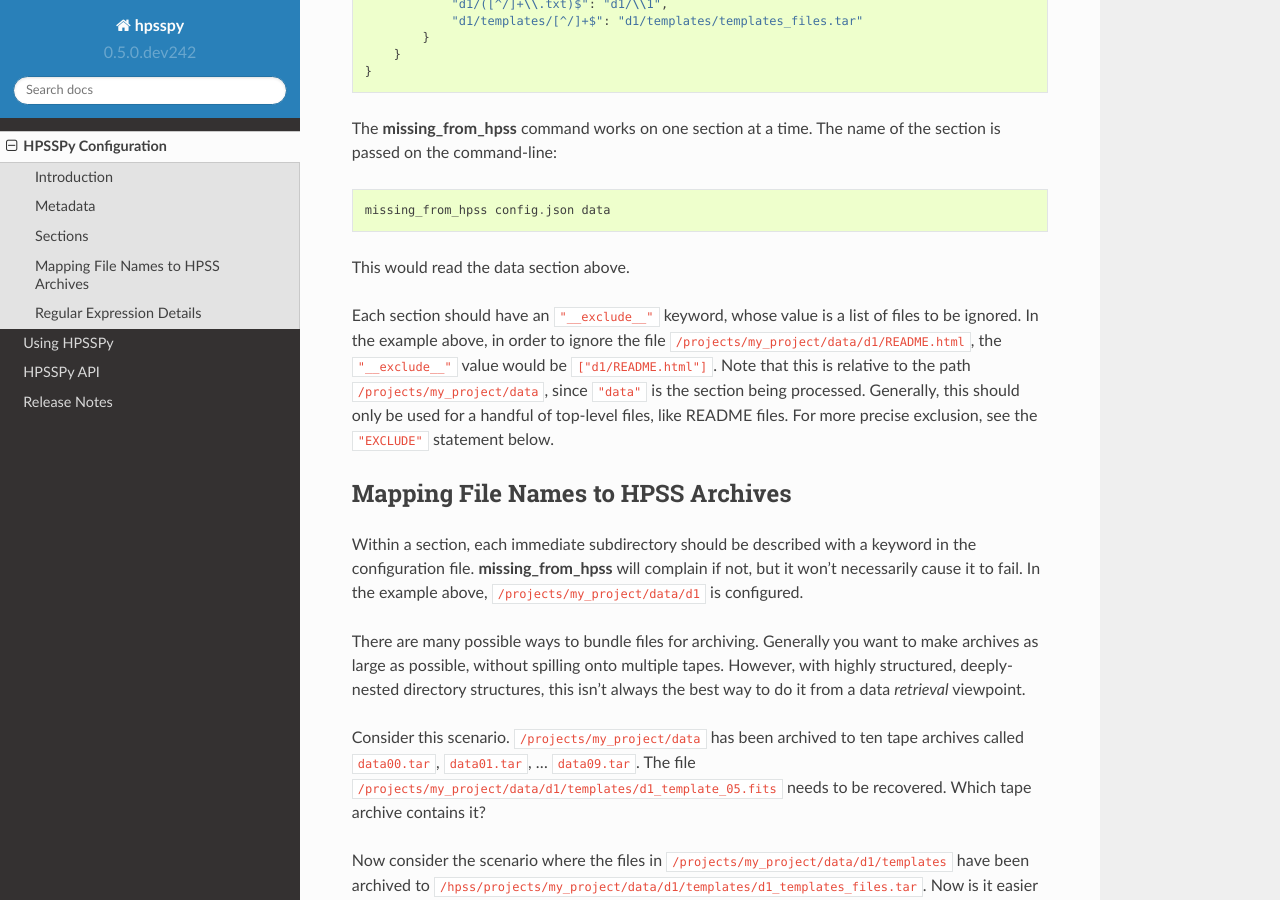
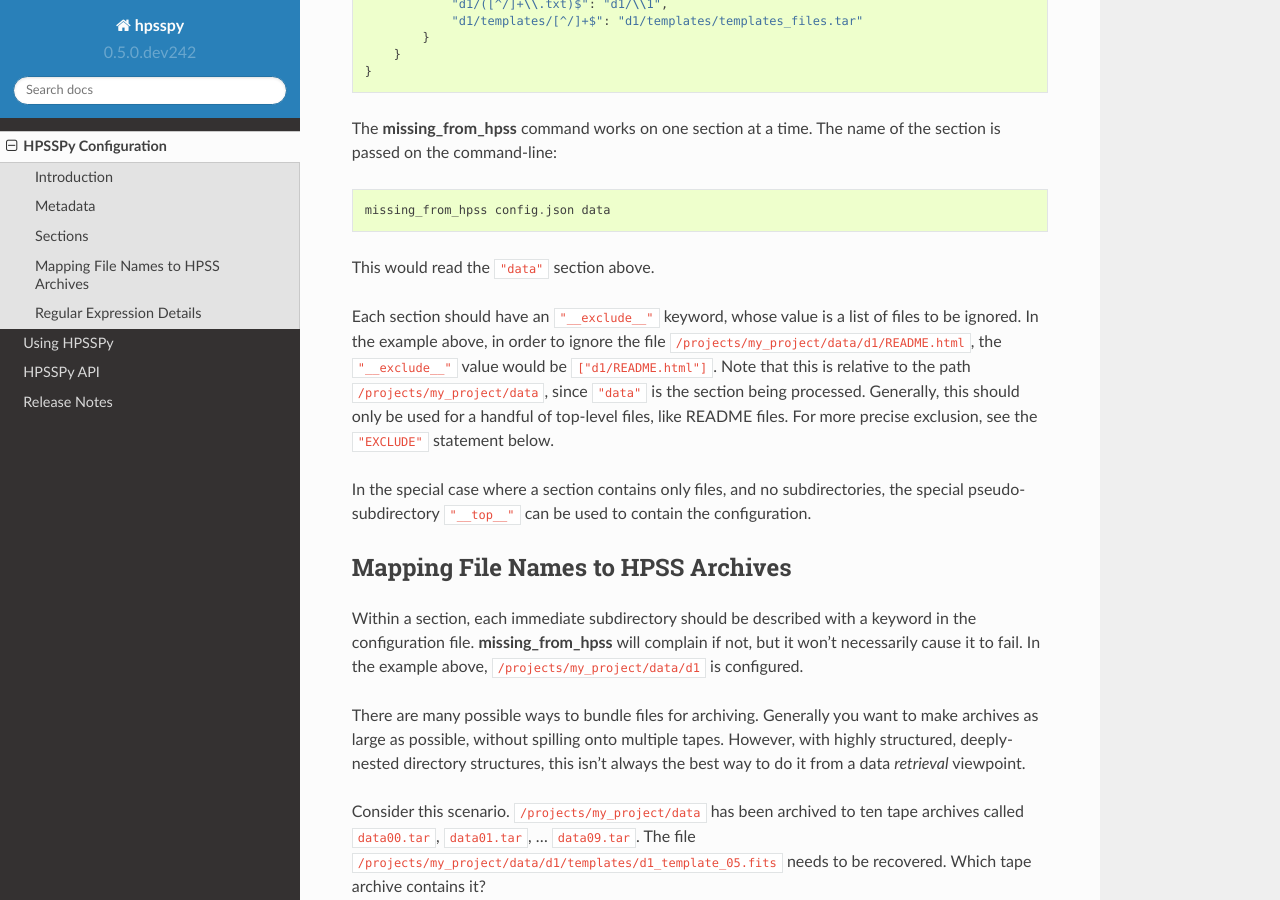
Before and after one commit to weaverba137/hpsspy, a Sphinx documentation site: the page built from doc/configuration.rst, in a window 1280 px wide and 900 px high, scrolled down 1631 px. Built offline with Sphinx 7.4.7 and the Read the Docs theme 2.0.0, drawn with Linux system fonts in a browser that asks for light colours.

Commit message:
allow top-level files

```diff
--- a/doc/configuration.rst
+++ b/doc/configuration.rst
@@ -89,7 +89,7 @@ The name of the section is passed on the command-line::
 
     missing_from_hpss config.json data
 
-This would read the data section above.
+This would read the ``"data"`` section above.
 
 Each section should have an ``"__exclude__"`` keyword, whose value is a list
 of files to be ignored.  In the example above, in order to ignore the file
@@ -99,6 +99,10 @@ path ``/projects/my_project/data``, since ``"data"`` is the section being
 processed.  Generally, this should only be used for a handful of top-level
 files, like README files.  For more precise exclusion, see the ``"EXCLUDE"``
 statement below.
+
+In the special case where a section contains only files, and no
+subdirectories, the special pseudo-subdirectory ``"__top__"`` can be
+used to contain the configuration.
 
 Mapping File Names to HPSS Archives
 +++++++++++++++++++++++++++++++++++
```
Also changed, not shown: 2 other files.
